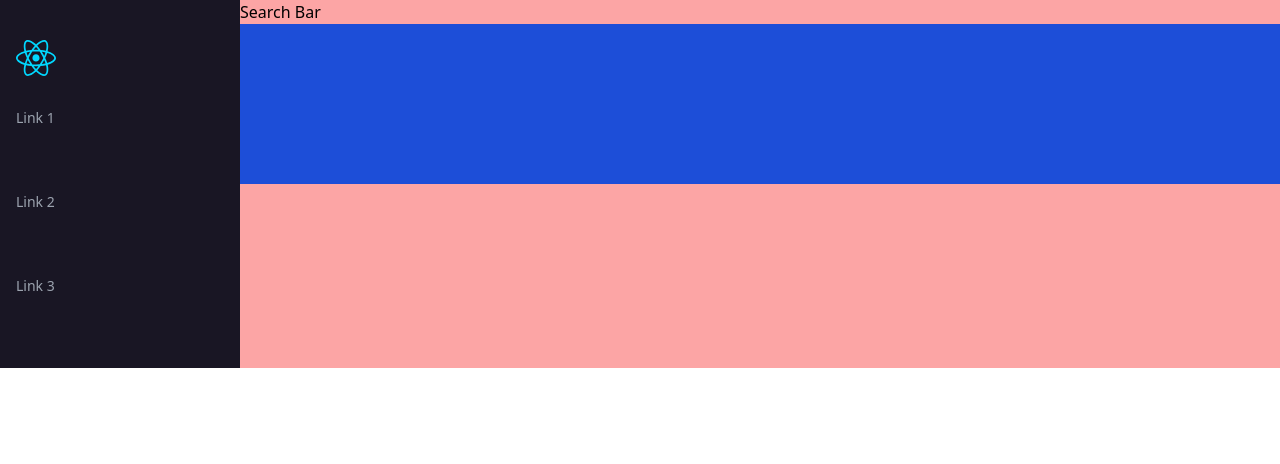
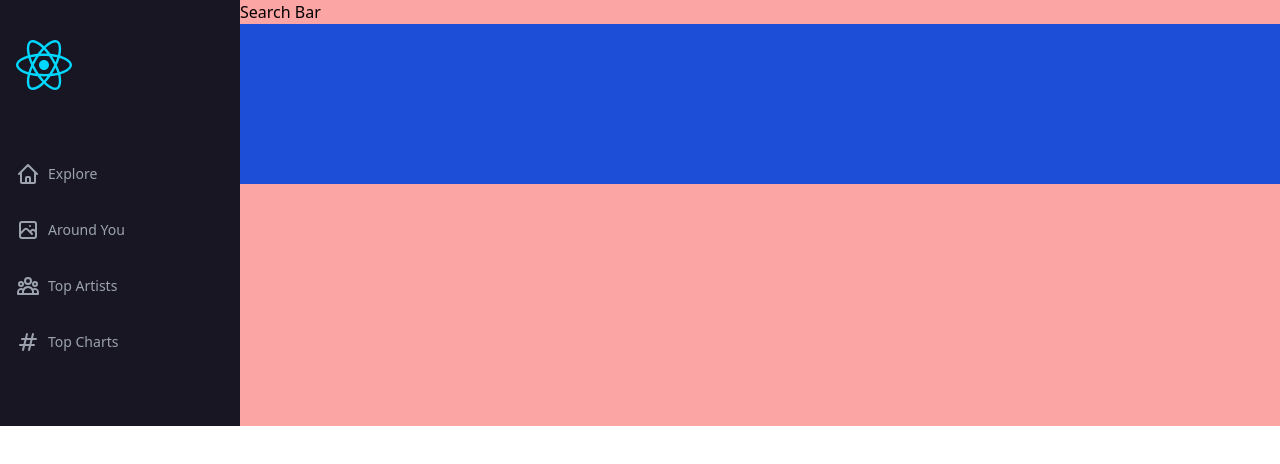
Before and after one commit to walidwazini/reactjs_vibra, a React (Vite) app: page /songs/1 in a window 1280 px wide. Shown: the top 464 px of the page. Built offline with nearby package versions, Linux system fonts and the light colour scheme.

Commit message:
update navLinks

```diff
--- a/src/components/Sidebar.jsx
+++ b/src/components/Sidebar.jsx
@@ -1,40 +1,61 @@
 import React, { useState } from 'react'
 import { NavLink } from 'react-router-dom'
 import { RiCloseLine } from 'react-icons/ri'
-import { HiOutlineHashtag, HiOutlineHome, HiOutlineMenu, HiOutlinePhotograph, HiOutlineUserGroup } from 'react-icons/hi';
-
+import {
+  HiOutlineHashtag, HiOutlineHome, HiOutlineMenu,
+  HiOutlinePhotograph, HiOutlineUserGroup
+} from 'react-icons/hi';
 
 import reactLogo from '../assets/react.svg'
 
+const allLinks = [
+  { name: 'Explore', to: '/', icon: HiOutlineHome },
+  { name: 'Around You', to: '/around-you', icon: HiOutlinePhotograph },
+  { name: 'Top Artists', to: '/top-artists', icon: HiOutlineUserGroup },
+  { name: 'Top Charts', to: '/top-charts', icon: HiOutlineHashtag },
+]
+
+const AllNavLinks = ({ handleCLick }) => (
+  <div className='mt-10' >
+    {allLinks.map((item, i) => (
+      <NavLink key={i} to={item.to}
+        className={'flex flex-row justify-start items-center my-8 text-sm text-gray-400 hover:text-cyan-400'}
+        onClick={() => handleCLick && handleCLick()}
+      >
+        <item.icon className='w-6 h-6 mr-2' />
+        {item.name}
+      </NavLink>
+    ))}
+  </div>
+)
+
 const Sidebar = () => {
-
   const [mobileMenuOpen, setMobileMenuOpen] = useState(false)
 
   return (
     <>
       <div className='md:flex just hidden flex-col w-[240px] py-10 px-4 bg-[#191624] ' >
-        <img src={reactLogo} alt='logo' className='w-10' />
-        {/* NAV LINKS  */}
-        <div className="flex flex-row justify-start items-center my-8 text-sm font-medium text-gray-400 hover:text-cyan-400" >Link 1</div>
-        <div className="flex flex-row justify-start items-center my-8 text-sm font-medium text-gray-400 hover:text-cyan-400" >Link 2</div>
-        <div className="flex flex-row justify-start items-center my-8 text-sm font-medium text-gray-400 hover:text-cyan-400" >Link 3</div>
+        <img src={reactLogo} alt='logo' className='w-14' />
+        <AllNavLinks />
       </div>
 
       {/* MOBILE SIDEBAR  */}
-      <div className='absolute md:hidden block rop-6 right-3 ' >
+      <div className='absolute md:hidden block top-6 right-3' >
         {!mobileMenuOpen ? (
-          <HiOutlineMenu className="w-6 h-6 mr-2 text-white" onClick={() => setMobileMenuOpen(true)} />
+          <HiOutlineMenu
+            className="w-6 h-6 mr-2 text-white"
+            onClick={() => setMobileMenuOpen(true)}
+          />
         ) : (
-          <RiCloseLine className="w-6 h-6 mr-2 text-white" onClick={() => setMobileMenuOpen(false)} />
+          <RiCloseLine
+            className="w-6 h-6 mr-2 text-white"
+            onClick={() => setMobileMenuOpen(false)}
+          />
         )}
       </div>
       <div className={`absolute top-0 h-screen w-2/3 bg-gradient-to-tl from-white/10 to-[#483D8B] backdrop-blur-lg z-10 p-6 md:hidden smooth-transition ${mobileMenuOpen ? 'left-0' : '-left-full'}`}>
         <img src={reactLogo} alt="logo" className="w-full h-14 object-contain" />
-        <div className='mt-10' >
-          <div className="flex flex-row justify-start items-center my-8 text-sm font-medium text-gray-400 hover:text-cyan-400" >Link 1</div>
-          <div className="flex flex-row justify-start items-center my-8 text-sm font-medium text-gray-400 hover:text-cyan-400" >Link 1</div>
-          <div className="flex flex-row justify-start items-center my-8 text-sm font-medium text-gray-400 hover:text-cyan-400" >Link 1</div>
-        </div>
+        <AllNavLinks handleCLick={() => setMobileMenuOpen(false)} />
       </div>
     </>
   )
```
